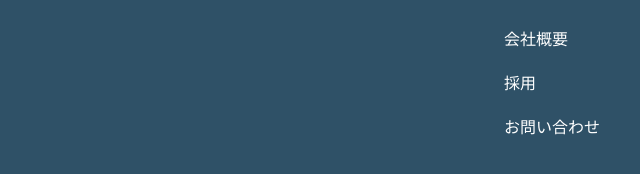
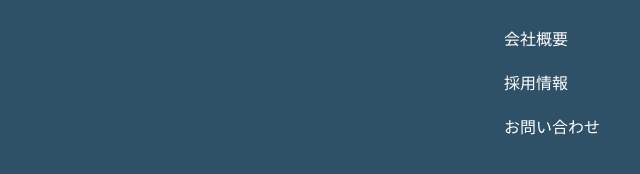
Before and after one commit to ryo54321/ryo54321.github.io, a plain HTML site: page index.html in a window 1280 px wide. Shown: the part 1877-2051 px from the top of the page, 640-1280 px from the left. Drawn offline with Linux system fonts and the light colour scheme.

Commit message:
Update index.html

```diff
--- a/index.html
+++ b/index.html
@@ -57,7 +57,7 @@
       <div class="footer-logo">Progate</div>
       <ul class="footer-list">
           <li>会社概要</li>
-          <li>採用</li>
+          <li>採用情報</li>
           <li>お問い合わせ</li>
       </ul>
     </div>
```
